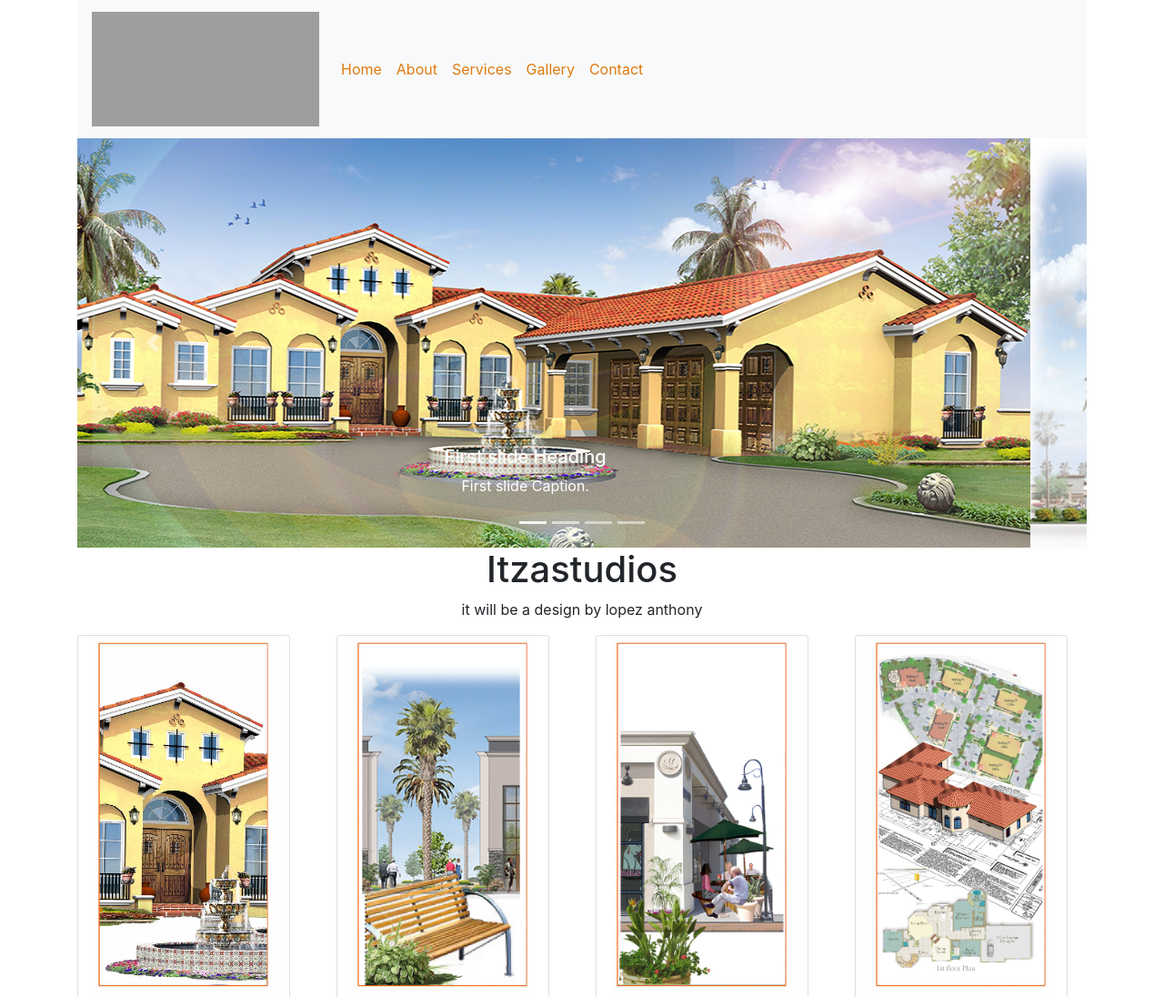
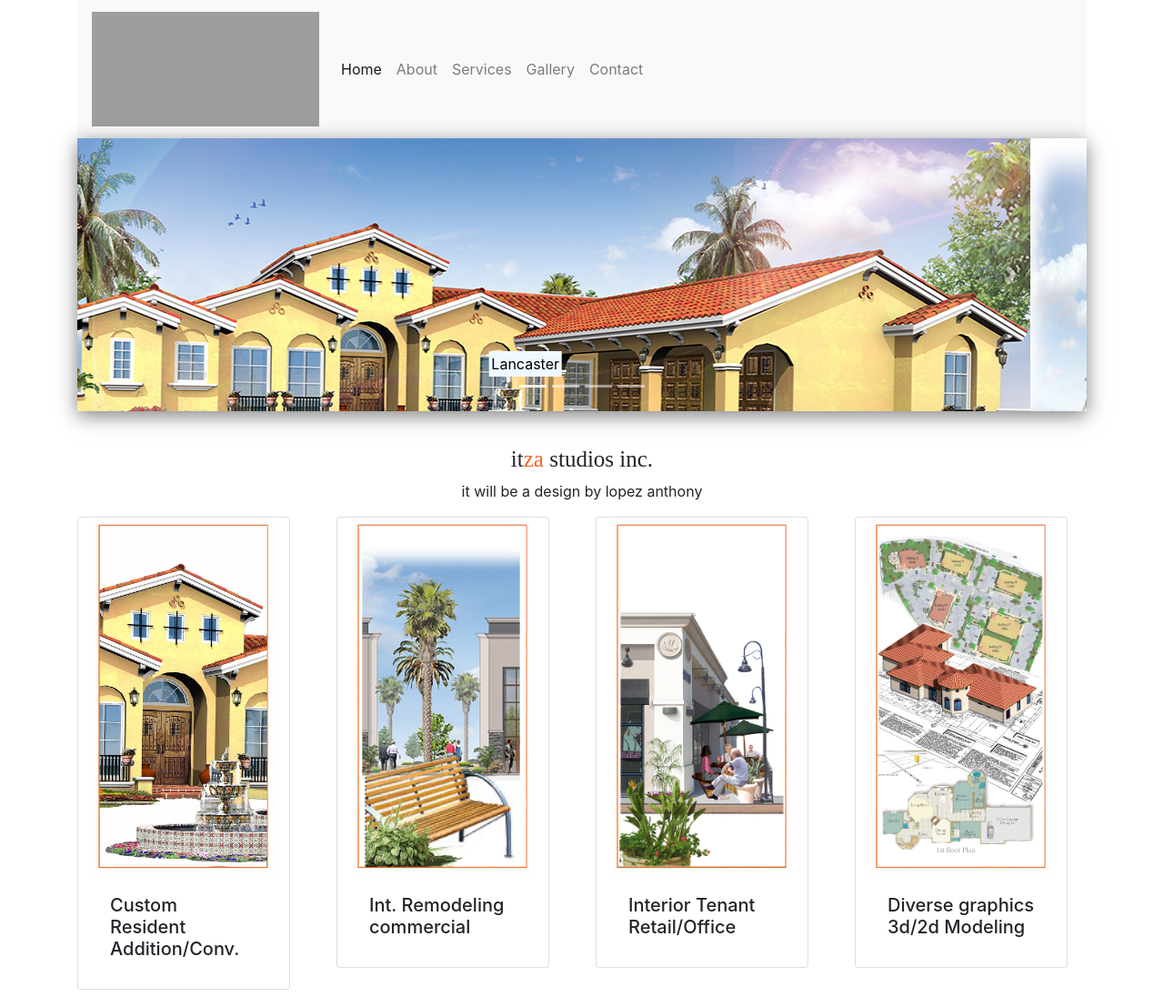
Before and after one commit to alostudiosnet/alostudios.net, a plain HTML site: page index.html in a window 1280 px wide. Shown: the top 1096 px of the page at 91% size. Drawn offline with Linux system fonts and the light colour scheme; grey boxes are pictures that could not be loaded; a small style sheet from the web is missing.

Commit message:
Add files via upload

```diff
--- a/index.html
+++ b/index.html
@@ -4,9 +4,10 @@
     <meta charset="utf-8">
 	<meta http-equiv="X-UA-Compatible" content="IE=edge">
 	<meta name="viewport" content="width=device-width, initial-scale=1">
-    <title>itzastudios</title>
+    <title>itza studios inc.</title>
     <!-- Bootstrap -->
 	<link href="css/bootstrap-4.4.1.css" rel="stylesheet">
+	 <link href="https://cdnjs.cloudflare.com/ajax/libs/animate.css/3.7.2.animate.min.css" rel="stylesheet" type="text/css">
 	<link href="style.css" rel="stylesheet" type="text/css">
   </head>
   <body>
@@ -34,32 +35,30 @@
         <div class="carousel-inner" role="listbox">
           <div class="carousel-item active"> <img class="d-block mx-auto" src="images/1.jpg" alt="First slide">
             <div class="carousel-caption">
-              <h5>First slide Heading</h5>
-              <p>First slide Caption.</p>
+				<p><a href="#">Lancaster</a></p>
             </div>
           </div>
           <div class="carousel-item"> <img class="d-block mx-auto" src="images/2.jpg" alt="Second slide">
             <div class="carousel-caption">
-              <h5>Second slide Heading</h5>
-              <p>Second slide Caption</p>
+				<p><a href="#">Victoville</a></p>
             </div>
           </div>
           <div class="carousel-item"> <img class="d-block mx-auto" src="images/7.jpg" alt="Third slide">
             <div class="carousel-caption">
-              <h5>Third slide Heading</h5>
-              <p>Third slide Caption</p>
+				<p><a href="#">The Orchard</a></p>
             </div>
           </div>
 		<div class="carousel-item"> <img class="d-block mx-auto" src="images/8.jpg" alt="Fourth slide">
             <div class="carousel-caption">
-              <h5>Fourth slide Heading</h5>
-              <p>Fourth slide Caption</p>
+				<p><a href="#">Seven Oaks</a></p>
             </div>
           </div>
 		</div>
         <a class="carousel-control-prev" href="#carouselExampleIndicators1" role="button" data-slide="prev"> <span class="carousel-control-prev-icon" aria-hidden="true"></span> <span class="sr-only">Previous</span></a> <a class="carousel-control-next" href="#carouselExampleIndicators1" role="button" data-slide="next"> <span class="carousel-control-next-icon" aria-hidden="true"></span> <span class="sr-only">Next</span></a></div>
-      <h1 class="text-center text-capitalize">itzastudios</h1>
-      <p class="text-center">it will be a design by lopez anthony</p>
+      <h1 class="text-center"><br>
+      </h1>
+      <h1 class="text-center">it<span class="highlight-word-color">za</span> studios inc.</h1>
+<p class="text-center">it will be a design by lopez anthony</p>
     <div class="row">
         <div class="col-xl-3">
           <div class="card col-md-3 col-xl-11"> <img class="card-img-top" src="images/3.jpg" alt="Card image cap">
@@ -94,13 +93,12 @@
 	<br>
     <footer>
     <div class="row">
-      <div class="col-xl-4">7219 New Bond Ct&nbsp; &nbsp; &nbsp; &nbsp; &nbsp; &nbsp; &nbsp; &nbsp; &nbsp; &nbsp; &nbsp; &nbsp; &nbsp; &nbsp; &nbsp; &nbsp; &nbsp; &nbsp; &nbsp; &nbsp; &nbsp; Bakersfield, CA 93311&nbsp; &nbsp; &nbsp; &nbsp; &nbsp; &nbsp; &nbsp; &nbsp; &nbsp; &nbsp; &nbsp;info@itzastudios.com&nbsp; &nbsp; &nbsp; &nbsp; &nbsp; &nbsp; &nbsp; &nbsp; &nbsp; &nbsp; &nbsp; &nbsp; &nbsp; &nbsp; &nbsp; &nbsp; &nbsp; &nbsp; &nbsp; &nbsp; &nbsp;© 2023 itza Studio Inc.&nbsp;</div>
+      <div class="col-xl-4">&nbsp;7219 New Bond Ct&nbsp; &nbsp; &nbsp; &nbsp; &nbsp; &nbsp; &nbsp; &nbsp; &nbsp; &nbsp; &nbsp; &nbsp; &nbsp; &nbsp; &nbsp; &nbsp; &nbsp; &nbsp; &nbsp; &nbsp; &nbsp;Bakersfield,CA 93311&nbsp; &nbsp; &nbsp; &nbsp; &nbsp; &nbsp; &nbsp; &nbsp; &nbsp; &nbsp; &nbsp;info@itzastudios.com&nbsp; &nbsp; &nbsp; &nbsp; &nbsp; &nbsp; &nbsp; &nbsp; &nbsp; &nbsp; &nbsp; &nbsp; &nbsp; &nbsp; &nbsp; &nbsp; &nbsp; &nbsp; &nbsp; &nbsp; &nbsp;©2023 itza Studio Inc.&nbsp;</div>
       <div class="col-xl-4"><img src="images/Ftg_Logo.jpg" alt="" width="225" height="102"/div>
 	  </div>
-      <div class="col-xl-4">small addition or coordinating large, complex design projects, itza studio works! Contact itza studio  today to see how your project can benefit from the use of a Professinal Designer</div>
+      <div class="col-xl-4">small addition or coordinating large, complex design projects, itza studio inc. works! Contact&nbsp; us today to see how your project can benefit from the use of a Professional Designer</div>
     </div>
 		<br>
-	    <br>
   </footer>
  </div>
   <!-- body code goes here -->
--- a/style.css
+++ b/style.css
@@ -1,30 +1,45 @@
-@charset "utf-8";
-.container-fluid {
-    -webkit-box-shadow: 0px 0px #FFFCFC;
-    box-shadow: 0px 0px #FFFCFC;
+.carousel-item{
+	height: 32vh;
+	min-height: 300px;
+	background: no-repeat center center scroll;
+	-webkit-background-size: cover;
+	background-size: cover;
 }
-.container-fluid .container .navbar.navbar-expand-lg.navbar-light.bg-light {
+.carousel-caption{
+	bottom: 2px;
 }
-.navbar-nav.mr-auto .nav-item .nav-link {
-    color: #E07A0E;
-
+.carousel-caption h5{
+	font-size: 20px;
+	color: #000;
+	text-transform: uppercase;
+	letter-spacing: 2px;
+	margin-top: 3px;
+	font-family: teko;
 }
-.card.col-md-4.col-xl-12 .card-body .btn.btn-primary {
-    background-color: #F05123;
+.carousel-caption a{
+	text-transform: upperscase;
+	background: aliceblue;
+	padding: 2px 3px;
+	display: inline-block;
+	color: #000;
+	margin-top: 5px;
 }
-#accordion1 .card #headingOne1 {
-    background-color: #E57555;
-    color: #FFFFFF;
+.carousel-inner{
+	background: aliceblue;
+	padding: 35px
+    border-radius: 25px;
+	box-shadow: 0 5px 20px rgba(0,0,0,0.5);
 }
-#accordion1 .card #headingTwo1 {
-    color: #F26122;
-    background-color: #f05123;
+.carousel-control{
+	color: #000;
 }
-#accordion1 .card #headingThree1 {
-    background-color: #f05123;
+.carousel-indicator .active{
+	background-color: #000;
 }
-#headingOne1 .mb-0 a {
-    color: #FFFFFF;
+h1{
+	font-family: Myriad Pro;
+	font-size: 25px;
 }
-.container {
+.highlight-word-color{
+	color: #f36525;
 }
```
